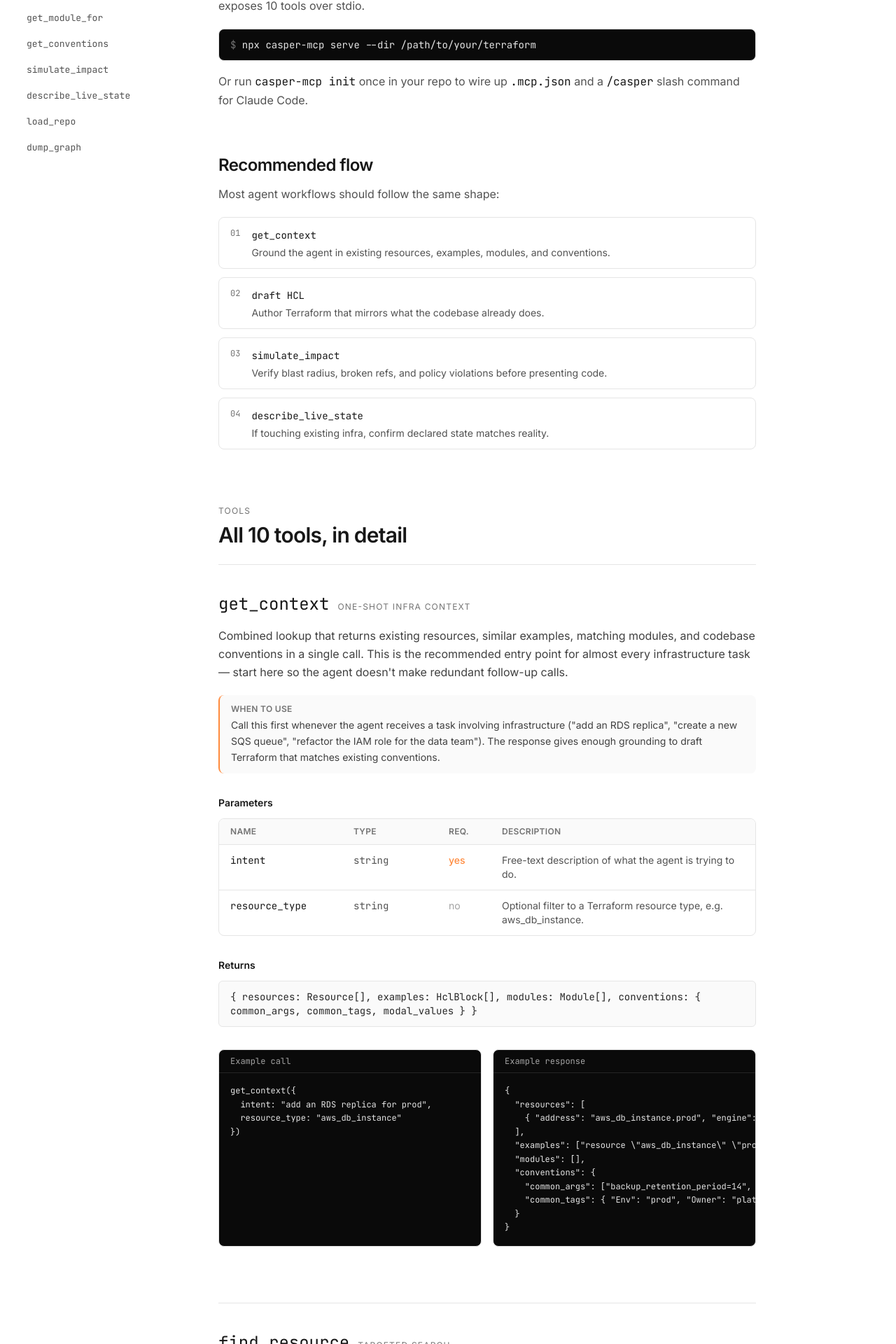
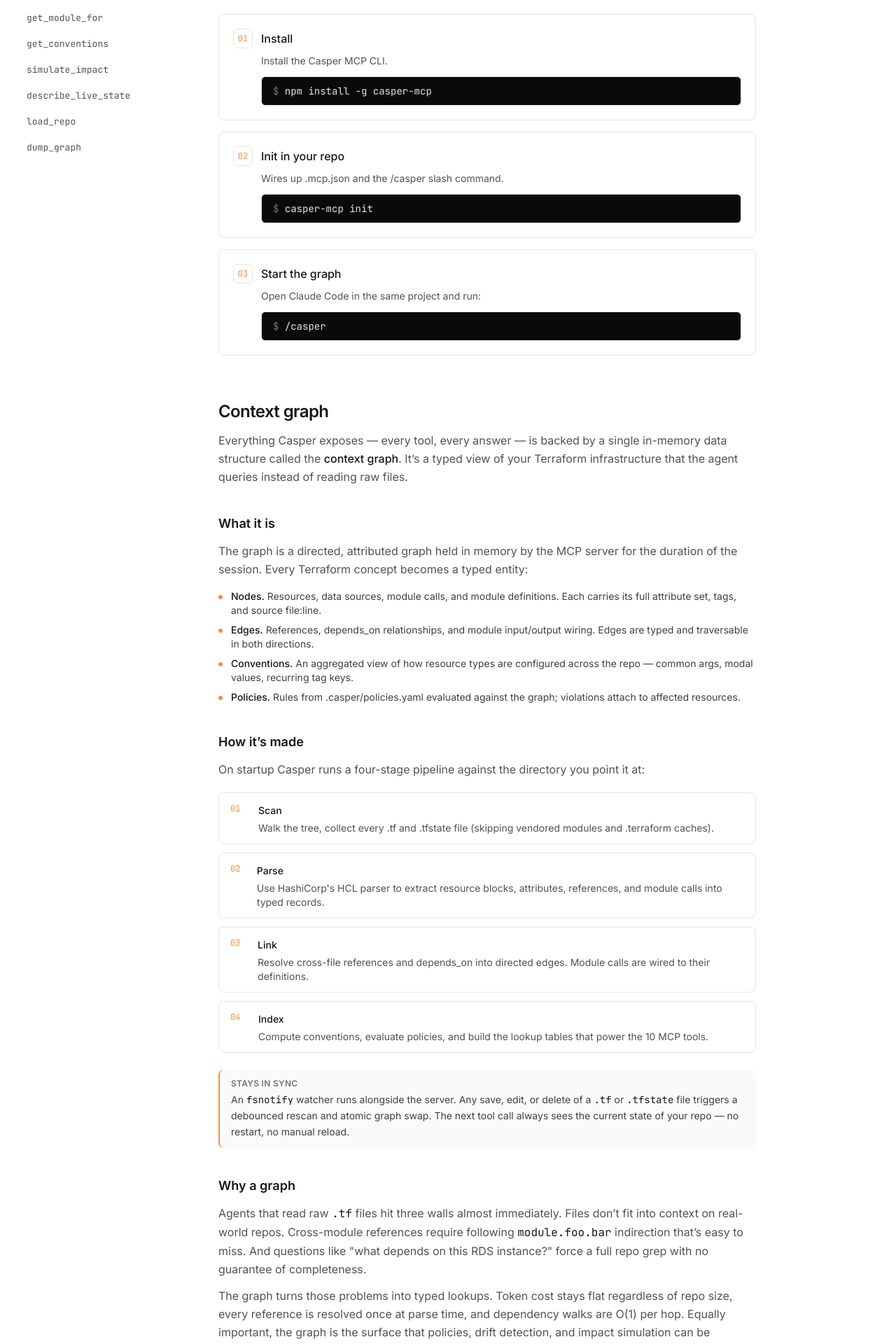
Before and after one commit to ASHUTOSH-SWAIN-GIT/casper-ui, a Next.js app: page /docs in a window 1280 px wide. Shown: the part 449-2369 px from the top of the page at 70% size. Built offline with nearby package versions, Linux system fonts and the light colour scheme.

Commit message:
tools desc and context graph details update

```diff
--- a/app/docs/page.tsx
+++ b/app/docs/page.tsx
@@ -9,7 +9,7 @@
     sections: [
       { id: "overview", label: "Overview" },
       { id: "quickstart", label: "Quick start" },
-      { id: "tool-flow", label: "Recommended flow" },
+      { id: "context-graph", label: "Context graph" },
     ],
   },
   {
@@ -53,52 +53,137 @@
               Quick start
             </h2>
             <p className="mt-3 text-neutral-600 leading-relaxed">
-              Point Casper at any Terraform directory. It scans, builds the
-              graph, watches for changes, and exposes 10 tools over stdio.
+              Three steps. Install, init in your Terraform repo, then run{" "}
+              <code className="font-mono text-neutral-900">/casper</code> in
+              Claude Code to build the graph.
             </p>
-            <div className="mt-5 rounded-lg border border-neutral-200 bg-neutral-950 px-4 py-3 font-mono text-sm text-neutral-200 overflow-x-auto">
-              <span className="text-neutral-500">$ </span>
-              npx casper-mcp serve --dir /path/to/your/terraform
-            </div>
-            <p className="mt-4 text-neutral-600 leading-relaxed">
-              Or run <code className="font-mono text-neutral-900">casper-mcp init</code>{" "}
-              once in your repo to wire up{" "}
-              <code className="font-mono text-neutral-900">.mcp.json</code> and a{" "}
-              <code className="font-mono text-neutral-900">/casper</code> slash
-              command for Claude Code.
-            </p>
+
+            <ol className="mt-6 space-y-4">
+              <QuickStep
+                index={1}
+                title="Install"
+                desc="Install the Casper MCP CLI."
+                code="npm install -g casper-mcp"
+              />
+              <QuickStep
+                index={2}
+                title="Init in your repo"
+                desc="Wires up .mcp.json and the /casper slash command."
+                code="casper-mcp init"
+              />
+              <QuickStep
+                index={3}
+                title="Start the graph"
+                desc="Open Claude Code in the same project and run:"
+                code="/casper"
+              />
+            </ol>
           </article>
 
-          <article id="tool-flow" className="mt-16 scroll-mt-20">
+          <article id="context-graph" className="mt-16 scroll-mt-20">
             <h2 className="text-2xl font-semibold tracking-tight text-neutral-900">
-              Recommended flow
+              Context graph
             </h2>
             <p className="mt-3 text-neutral-600 leading-relaxed">
-              Most agent workflows should follow the same shape:
+              Everything Casper exposes — every tool, every answer — is backed
+              by a single in-memory data structure called the{" "}
+              <span className="text-neutral-900 font-medium">context graph</span>.
+              It&rsquo;s a typed view of your Terraform infrastructure that
+              the agent queries instead of reading raw files.
+            </p>
+
+            <h3 className="mt-10 text-lg font-semibold text-neutral-900">
+              What it is
+            </h3>
+            <p className="mt-3 text-neutral-600 leading-relaxed">
+              The graph is a directed, attributed graph held in memory by the
+              MCP server for the duration of the session. Every Terraform
+              concept becomes a typed entity:
+            </p>
+            <ul className="mt-4 space-y-2 text-sm text-neutral-700">
+              {[
+                ["Nodes", "Resources, data sources, module calls, and module definitions. Each carries its full attribute set, tags, and source file:line."],
+                ["Edges", "References, depends_on relationships, and module input/output wiring. Edges are typed and traversable in both directions."],
+                ["Conventions", "An aggregated view of how resource types are configured across the repo — common args, modal values, recurring tag keys."],
+                ["Policies", "Rules from .casper/policies.yaml evaluated against the graph; violations attach to affected resources."],
+              ].map(([k, v]) => (
+                <li key={k} className="flex gap-3">
+                  <span className="mt-2 size-1.5 rounded-full bg-[var(--accent)] shrink-0" />
+                  <span>
+                    <span className="font-medium text-neutral-900">{k}.</span>{" "}
+                    {v}
+                  </span>
+                </li>
+              ))}
+            </ul>
+
+            <h3 className="mt-10 text-lg font-semibold text-neutral-900">
+              How it&rsquo;s made
+            </h3>
+            <p className="mt-3 text-neutral-600 leading-relaxed">
+              On startup Casper runs a four-stage pipeline against the
+              directory you point it at:
             </p>
             <ol className="mt-5 space-y-3">
               {[
-                ["get_context", "Ground the agent in existing resources, examples, modules, and conventions."],
-                ["draft HCL", "Author Terraform that mirrors what the codebase already does."],
-                ["simulate_impact", "Verify blast radius, broken refs, and policy violations before presenting code."],
-                ["describe_live_state", "If touching existing infra, confirm declared state matches reality."],
+                ["Scan", "Walk the tree, collect every .tf and .tfstate file (skipping vendored modules and .terraform caches)."],
+                ["Parse", "Use HashiCorp's HCL parser to extract resource blocks, attributes, references, and module calls into typed records."],
+                ["Link", "Resolve cross-file references and depends_on into directed edges. Module calls are wired to their definitions."],
+                ["Index", "Compute conventions, evaluate policies, and build the lookup tables that power the 10 MCP tools."],
               ].map(([step, desc], i) => (
                 <li
                   key={step}
                   className="flex gap-4 rounded-lg border border-neutral-200 bg-white px-4 py-3"
                 >
-                  <span className="font-mono text-xs text-neutral-500 mt-0.5">
+                  <span className="font-mono text-xs text-[var(--accent)] mt-0.5 w-6">
                     0{i + 1}
                   </span>
                   <div>
-                    <code className="font-mono text-sm text-neutral-900">
+                    <span className="text-sm font-medium text-neutral-900">
                       {step}
-                    </code>
+                    </span>
                     <p className="mt-1 text-sm text-neutral-600">{desc}</p>
                   </div>
                 </li>
               ))}
             </ol>
+
+            <div className="mt-6 rounded-lg border-l-2 border-[var(--accent)] bg-neutral-50 px-4 py-3">
+              <div className="text-xs font-semibold uppercase tracking-wide text-neutral-500 mb-1">
+                Stays in sync
+              </div>
+              <p className="text-sm text-neutral-700 leading-relaxed">
+                An{" "}
+                <code className="font-mono text-neutral-900">fsnotify</code>{" "}
+                watcher runs alongside the server. Any save, edit, or delete
+                of a <code className="font-mono text-neutral-900">.tf</code>{" "}
+                or <code className="font-mono text-neutral-900">.tfstate</code>{" "}
+                file triggers a debounced rescan and atomic graph swap. The
+                next tool call always sees the current state of your repo —
+                no restart, no manual reload.
+              </p>
+            </div>
+
+            <h3 className="mt-10 text-lg font-semibold text-neutral-900">
+              Why a graph
+            </h3>
+            <p className="mt-3 text-neutral-600 leading-relaxed">
+              Agents that read raw <code className="font-mono text-neutral-900">.tf</code>{" "}
+              files hit three walls almost immediately. Files don&rsquo;t fit
+              into context on real-world repos. Cross-module references
+              require following <code className="font-mono text-neutral-900">module.foo.bar</code>{" "}
+              indirection that&rsquo;s easy to miss. And questions like
+              &quot;what depends on this RDS instance?&quot; force a full
+              repo grep with no guarantee of completeness.
+            </p>
+            <p className="mt-3 text-neutral-600 leading-relaxed">
+              The graph turns those problems into typed lookups. Token cost
+              stays flat regardless of repo size, every reference is resolved
+              once at parse time, and dependency walks are O(1) per hop.
+              Equally important, the graph is the surface that policies,
+              drift detection, and impact simulation can be evaluated
+              against — none of which is possible by reading files alone.
+            </p>
           </article>
 
           <div className="mt-20 mb-6">
@@ -129,10 +214,10 @@
 
                 <div className="mt-5 rounded-lg border-l-2 border-[var(--accent)] bg-neutral-50 px-4 py-3">
                   <div className="text-xs font-semibold uppercase tracking-wide text-neutral-500 mb-1">
-                    When to use
+                    Why it exists
                   </div>
                   <p className="text-sm text-neutral-700 leading-relaxed">
-                    {t.whenToUse}
+                    {t.whyItExists}
                   </p>
                 </div>
 
@@ -197,6 +282,34 @@
   );
 }
 
+function QuickStep({
+  index,
+  title,
+  desc,
+  code,
+}: {
+  index: number;
+  title: string;
+  desc: string;
+  code: string;
+}) {
+  return (
+    <li className="rounded-lg border border-neutral-200 bg-white p-5">
+      <div className="flex items-center gap-3">
+        <span className="inline-flex size-7 items-center justify-center rounded-md border border-[var(--accent)]/40 bg-[var(--accent)]/10 font-mono text-xs text-[var(--accent)]">
+          0{index}
+        </span>
+        <h3 className="text-base font-medium text-neutral-900">{title}</h3>
+      </div>
+      <p className="mt-2 ml-10 text-sm text-neutral-600">{desc}</p>
+      <div className="mt-3 ml-10 rounded-md border border-neutral-200 bg-neutral-950 px-4 py-2.5 font-mono text-sm text-neutral-200 overflow-x-auto">
+        <span className="text-neutral-500">$ </span>
+        {code}
+      </div>
+    </li>
+  );
+}
+
 function CodePane({ label, code }: { label: string; code: string }) {
   return (
     <div className="rounded-lg border border-neutral-200 bg-neutral-950 overflow-hidden">
--- a/app/docs/tools.ts
+++ b/app/docs/tools.ts
@@ -10,7 +10,7 @@
   name: string;
   tagline: string;
   description: string;
-  whenToUse: string;
+  whyItExists: string;
   params: Param[];
   returns: string;
   exampleCall: string;
@@ -23,12 +23,12 @@
     name: "get_context",
     tagline: "One-shot infra context",
     description:
-      "Combined lookup that returns existing resources, similar examples, matching modules, and codebase conventions in a single call. This is the recommended entry point for almost every infrastructure task — start here so the agent doesn't make redundant follow-up calls.",
-    whenToUse:
-      "Call this first whenever the agent receives a task involving infrastructure (\"add an RDS replica\", \"create a new SQS queue\", \"refactor the IAM role for the data team\"). The response gives enough grounding to draft Terraform that matches existing conventions.",
+      "Returns a bundled view of the graph for a given intent: matching resources, similar HCL examples, reusable modules, and the conventions the codebase already follows. One call replaces what would otherwise be three or four targeted lookups.",
+    whyItExists:
+      "Most infra tasks need the same four pieces of context to be answered well. Forcing the agent to fetch them separately wastes round-trips and burns context. get_context bundles them so the agent gets enough grounding from a single call to draft Terraform that fits the codebase.",
     params: [
-      { name: "intent", type: "string", required: true, desc: "Free-text description of what the agent is trying to do." },
-      { name: "resource_type", type: "string", required: false, desc: "Optional filter to a Terraform resource type, e.g. aws_db_instance." },
+      { name: "intent", type: "string", required: true, desc: "Free-text description of the task being worked on." },
+      { name: "resource_type", type: "string", required: false, desc: "Optional filter narrowing the response to one Terraform type." },
     ],
     returns:
       "{ resources: Resource[], examples: HclBlock[], modules: Module[], conventions: { common_args, common_tags, modal_values } }",
@@ -53,12 +53,12 @@
     name: "find_resource",
     tagline: "Targeted search",
     description:
-      "Searches resources by name, type, tag, or attribute across every .tf and .tfstate file in the loaded graph. Returns full resource records including source location.",
-    whenToUse:
-      "Use when the agent needs to look up a specific known resource — e.g. \"find the production database\", \"show all S3 buckets tagged Env=staging\".",
+      "Searches the graph for resources by name, address, type, tag, or attribute and returns full records including source file and line.",
+    whyItExists:
+      "Pinpoint lookups (\"the production database\", \"every bucket tagged Env=staging\") are the most common infra question. Casper exposes them as a typed search instead of leaving the agent to grep raw .tf files — fast, exact, and constant in token cost regardless of repo size.",
     params: [
       { name: "query", type: "string", required: true, desc: "Substring or attribute match against name, address, or tags." },
-      { name: "type", type: "string", required: false, desc: "Restrict results to a Terraform resource type." },
+      { name: "type", type: "string", required: false, desc: "Restrict results to a single Terraform resource type." },
     ],
     returns: "Resource[] — { address, type, name, attrs, tags, source: { file, line } }",
     exampleCall: `find_resource({ query: "prod", type: "aws_db_instance" })`,
@@ -77,9 +77,9 @@
     name: "get_dependencies",
     tagline: "Dependency graph",
     description:
-      "Walks the dependency graph for a resource and returns both upstream (what this depends on) and downstream (what depends on this) edges, up to a configurable depth.",
-    whenToUse:
-      "Critical before any destroy or breaking-change operation. Also useful for impact analysis (\"if I rotate this IAM role, what gets affected?\").",
+      "Walks the graph from a given resource and returns both upstream edges (what it depends on) and downstream edges (what depends on it), up to a configurable depth.",
+    whyItExists:
+      "Modify and destroy operations are dangerous when blast radius is invisible. By exposing the dependency walk as a first-class call, Casper makes it trivial to answer \"what breaks if this changes?\" before the change is proposed — not after it ships.",
     params: [
       { name: "address", type: "string", required: true, desc: "Resource address, e.g. aws_db_instance.prod." },
       { name: "depth", type: "number", required: false, desc: "Hop limit. Defaults to 2." },
@@ -100,9 +100,9 @@
     name: "find_similar",
     tagline: "Pattern lookup",
     description:
-      "Returns resources of the same type that match optional attribute filters, formatted as full HCL blocks. Treat the response as ready-made examples for the agent to mirror.",
-    whenToUse:
-      "Use when authoring a new resource and you want it to look like the rest of the codebase — same arg order, same tagging style, same module call patterns.",
+      "Returns existing resources of a given type, optionally filtered by attribute, formatted as full HCL blocks alongside their source location.",
+    whyItExists:
+      "New code that doesn't look like the rest of the codebase creates review friction. find_similar surfaces real, working examples from the same repo so authored Terraform mirrors existing arg order, tagging style, and module call patterns by default.",
     params: [
       { name: "type", type: "string", required: true, desc: "Resource type to search for." },
       { name: "match", type: "object", required: false, desc: "Attribute filters, e.g. { engine: \"postgres\" }." },
@@ -124,11 +124,11 @@
     name: "get_module_for",
     tagline: "Reuse what exists",
     description:
-      "Discovers reusable modules in the codebase that match the given intent. Returns the module path, its inputs and outputs, and a usage snippet so the agent can call it instead of writing the resource from scratch.",
-    whenToUse:
-      "Always call this before authoring raw resources for common patterns (VPC, RDS, ECS service, S3 bucket). If a module already exists, reuse it.",
+      "Discovers reusable modules in the codebase that match a given intent. Each result includes the module path, its inputs and outputs, and a usage snippet.",
+    whyItExists:
+      "Most infra repos already have wrappers for common patterns (VPC, RDS, ECS service, S3 bucket). Re-implementing those resources from scratch is a regression. This tool surfaces the existing module so it gets reused instead.",
     params: [
-      { name: "intent", type: "string", required: true, desc: "What the agent is building." },
+      { name: "intent", type: "string", required: true, desc: "Description of what is being built." },
     ],
     returns: "Module[] — { path, inputs, outputs, example_call }",
     exampleCall: `get_module_for({ intent: "create a postgres database with backups" })`,
@@ -146,9 +146,9 @@
     name: "get_conventions",
     tagline: "How this codebase configures X",
     description:
-      "Aggregates how a resource type is configured across the codebase — common arguments, recurring tag keys, and modal values for each argument.",
-    whenToUse:
-      "Use to enforce consistency when authoring a new resource type the agent hasn't touched before in this repo.",
+      "Aggregates how a Terraform resource type is configured across the repo: which arguments are commonly set, which tag keys recur, and the modal values for each argument.",
+    whyItExists:
+      "Conventions live in the diff between what's possible and what this team actually does. Reading the Terraform provider docs gives the former; this tool gives the latter — so authored code matches house style without anyone writing it down.",
     params: [
       { name: "type", type: "string", required: true, desc: "Terraform resource type." },
     ],
@@ -165,12 +165,12 @@
     name: "simulate_impact",
     tagline: "Plan before you apply",
     description:
-      "Parses proposed HCL and returns a structured impact report: created/modified/destroyed resources, broken references, similar real examples, reversibility context, and policy violations. This is the safety net before suggesting an apply.",
-    whenToUse:
-      "Always call this after drafting Terraform and before presenting code to the user. If the response shows policy violations or broken refs, fix the draft first.",
+      "Parses proposed HCL and returns a structured impact report: created, modified, and destroyed resources, broken references, similar real examples, reversibility context, and any policy violations the change would trigger.",
+    whyItExists:
+      "Terraform plan tells you what changes; it doesn't tell you what breaks downstream, what policy rule it trips, or whether the operation is reversible. simulate_impact answers all three before a single tf file is written, so unsafe changes get caught before review — not in production.",
     params: [
       { name: "hcl", type: "string", required: true, desc: "Proposed Terraform code as a string." },
-      { name: "operation", type: "create | modify | destroy", required: true, desc: "What the agent intends to do." },
+      { name: "operation", type: "create | modify | destroy", required: true, desc: "What the change is intended to do." },
     ],
     returns: "{ created, modified, destroyed, broken_refs, policy_violations, reversibility }",
     exampleCall: `simulate_impact({
@@ -191,9 +191,9 @@
     name: "describe_live_state",
     tagline: "AWS drift detection",
     description:
-      "Compares Terraform state against live AWS via read-only Describe APIs. Returns whether the resource is in sync, plus an attribute-level diff when it isn't.",
-    whenToUse:
-      "Use when the agent needs to check reality vs. declared state — before any modify operation, or as a periodic drift report.",
+      "Calls read-only AWS Describe APIs for a given resource address and diffs the live attributes against what Terraform state declares. Returns whether the resource is in sync and, if not, the per-attribute diff.",
+    whyItExists:
+      "Terraform state lies. Manual changes, partial applies, and out-of-band edits drift the real cloud away from the file. Without a way to detect this from inside the agent loop, every change is built on assumptions. This tool grounds the agent in what AWS actually has — not what was last applied.",
     params: [
       { name: "address", type: "string", required: true, desc: "Resource address, e.g. aws_db_instance.prod." },
     ],
@@ -211,9 +211,9 @@
     name: "load_repo",
     tagline: "Swap the graph",
     description:
-      "Clones a GitHub repository to a temp dir, runs the full ingest pipeline, and swaps the live graph in place. No server restart required — the next tool call operates on the new repo.",
-    whenToUse:
-      "For multi-repo agents, onboarding flows, or comparing two infra repos in a single session.",
+      "Clones a GitHub repository into a temp directory, runs the full ingest pipeline, and atomically replaces the live graph. The next tool call operates on the new repo with no server restart.",
+    whyItExists:
+      "Multi-repo orgs and onboarding flows need to inspect arbitrary infra without spinning up a new MCP server per repo. Making the graph swappable from inside the session keeps the agent running and lets it compare repos in a single context.",
     params: [
       { name: "url", type: "string", required: true, desc: "GitHub repository URL (https or ssh)." },
       { name: "token", type: "string", required: false, desc: "Optional GitHub PAT for private repos." },
@@ -231,9 +231,9 @@
     name: "dump_graph",
     tagline: "Full snapshot",
     description:
-      "Returns a complete snapshot of the loaded graph — every resource, every edge, and every active policy violation. Use sparingly; this is intentionally verbose.",
-    whenToUse:
-      "For debugging, audits, or when building external visualizations on top of Casper. Most agent workflows should prefer find_resource or get_context.",
+      "Returns the entire loaded graph: every resource node, every dependency edge, and every active policy violation. Intentionally verbose.",
+    whyItExists:
+      "Some tasks need the whole picture at once: audits, external visualizations, debugging Casper itself. Rather than chaining dozens of targeted calls, dump_graph hands the full snapshot back in one shot. Reach for it when no narrower tool fits.",
     params: [],
     returns: "{ nodes: Resource[], edges: Edge[], policy_violations: Violation[] }",
     exampleCall: `dump_graph({})`,
```
